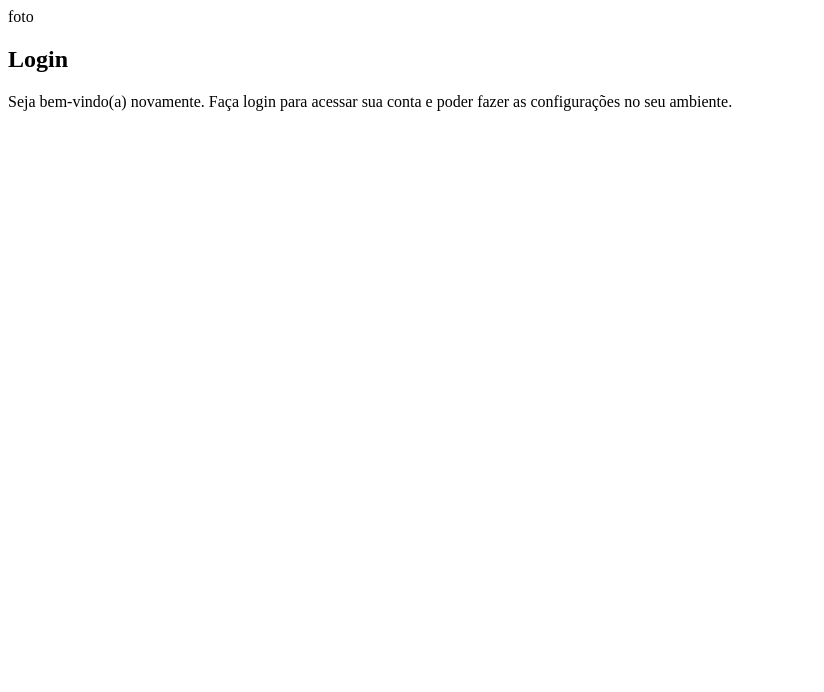
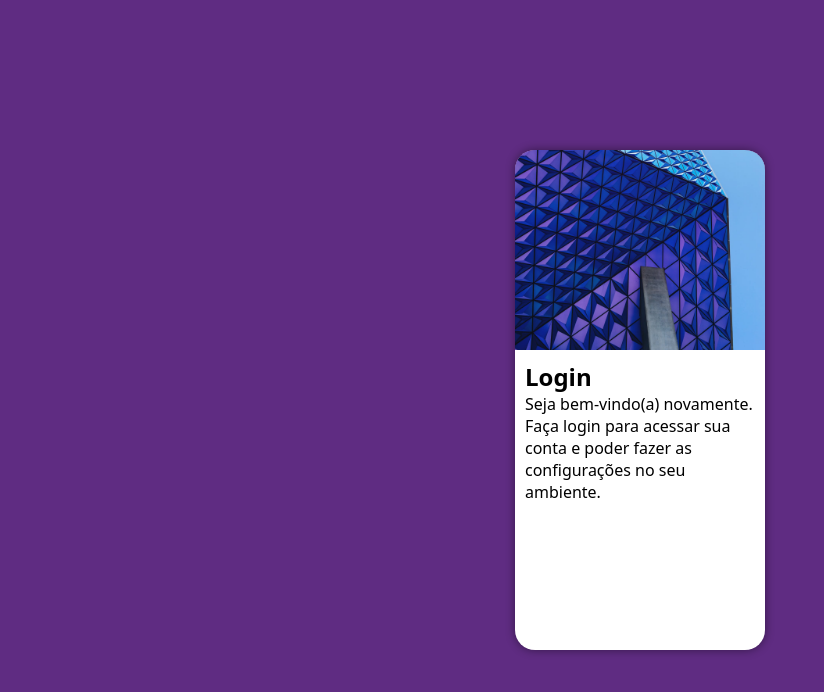
Before and after one commit to Paulo-Rauber/projeto-login, a plain HTML site: page index.html in a window 1280 px wide. Shown: the whole page, without its empty margins (0-824 px from the left). Drawn offline with Linux system fonts and the light colour scheme.

Commit message:
Commit Cap26 Aula02

```diff
--- a/estilos/style.css
+++ b/estilos/style.css
@@ -5,3 +5,41 @@ Paleta de cores
 Verde:#49a09d
 Lilas:#5f2c82
 */
+*{
+    font-family: system-ui, -apple-system, BlinkMacSystemFont, 'Segoe UI', Roboto, Oxygen, Ubuntu, Cantarell, 'Open Sans', 'Helvetica Neue', sans-serif;
+    padding: 0px;
+    margin: 0px;
+    box-sizing: border-box;
+}
+body, html{
+    background-color: #5f2c82;
+    height: 100vh;
+    width: 100vw;
+}
+main{
+    position: relative;
+    height: 100vh;
+    width: 100vw;
+}
+section#login{
+    position: absolute;
+    top: 50%;
+    left: 50%;
+    transform: translate(-50%, -50%);
+    background-color: white;
+    width: 250px;
+    height: 500px;
+    border-radius: 20px;
+    overflow: hidden;
+    box-shadow: 0px 0px 10px rgba(0, 0, 0, 0.450);
+}
+section#login > div#imagem{
+    background: #5f2c82 url(../imagens/metal.jpg) no-repeat;
+    background-size: cover;
+    height: 200px;
+    background-position: left bottom;
+}
+section#login > div#formulario{
+    display: block;
+    padding: 10px;
+}
--- a/index.html
+++ b/index.html
@@ -10,7 +10,7 @@
     <main>
         <section id="login">
             <div id="imagem">
-                foto
+                <!--Aqui vai a imagem nas css-->
             </div>
             <div id="formulario">
                 <h1>Login</h1>
```
